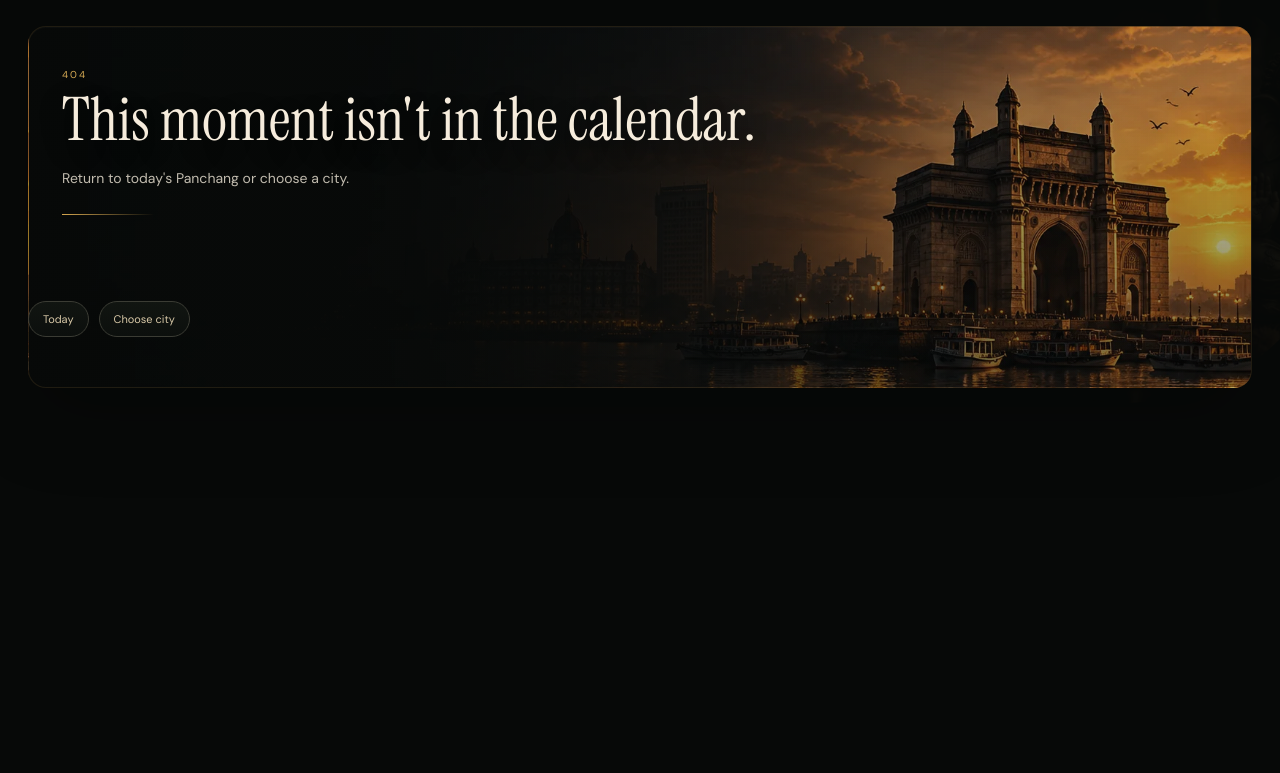
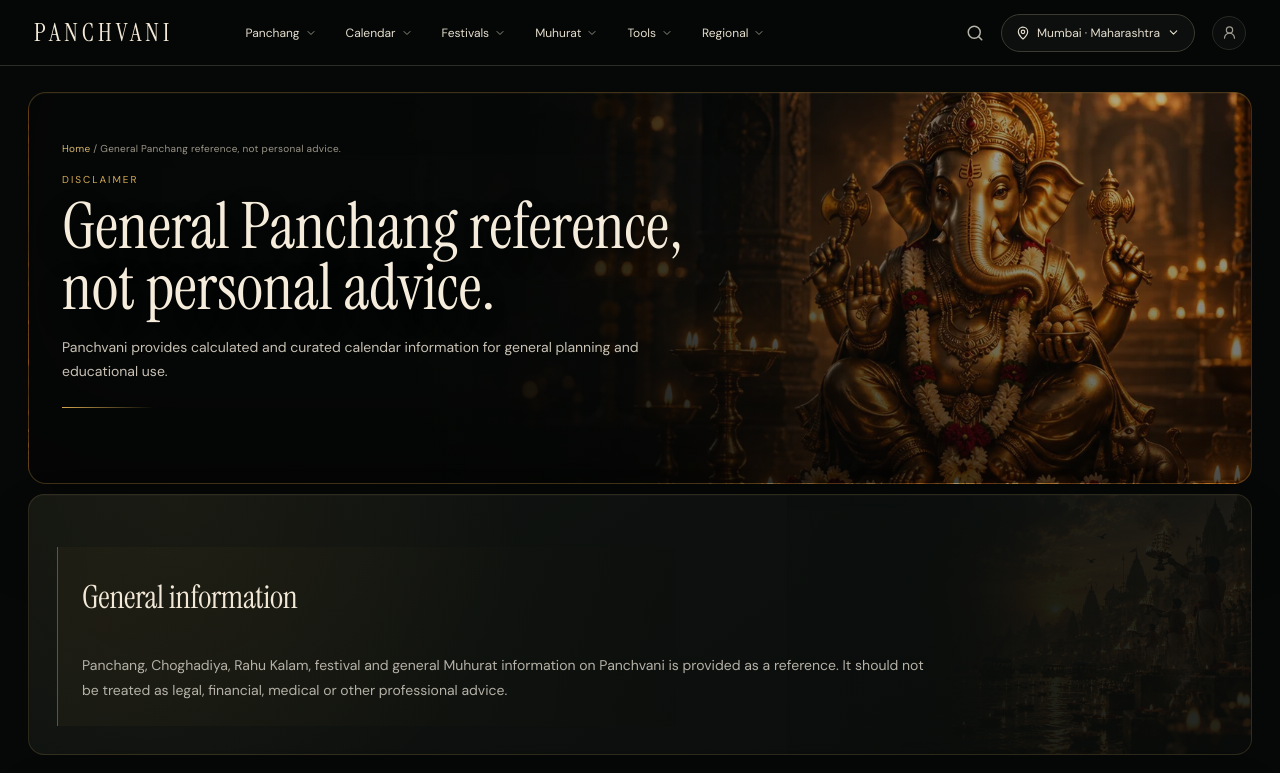
Before and after one commit to SviatF/chanag.xx, a Next.js app: page /disclaimer in a window 1280 px wide. Before the commit this address had no page. Shown: the top 773 px of the page. Built offline with nearby package versions, Linux system fonts and the light colour scheme.

Commit message:
Add Panchvani disclaimer page

```diff
--- /dev/null
+++ b/app/disclaimer/page.tsx
@@ -0,0 +1,20 @@
+import TrustPage from "@/components/TrustPage";
+
+export const metadata={
+  title:"Panchvani Disclaimer",
+  description:"Important limitations for Panchang, Muhurat, festival and astrology-related information on Panchvani."
+};
+
+export default function Page(){
+  return <TrustPage
+    kicker="DISCLAIMER"
+    title="General Panchang reference, not personal advice."
+    subtitle="Panchvani provides calculated and curated calendar information for general planning and educational use."
+    sections={[
+      {title:"General information",paragraphs:["Panchang, Choghadiya, Rahu Kalam, festival and general Muhurat information on Panchvani is provided as a reference. It should not be treated as legal, financial, medical or other professional advice."]},
+      {title:"Religious and astrological practice",paragraphs:["Ritual and astrological traditions can differ by region, lineage, sampradaya and practitioner. Personalized ceremony selection may require birth charts, exact birth data and tradition-specific rules that are outside a general city-and-date page."]},
+      {title:"Planning decisions",paragraphs:["Users remain responsible for decisions made from the information displayed on Panchvani. For significant rites or personalized astrology, confirm the relevant timing and convention with a qualified practitioner who follows the tradition appropriate to you."]},
+      {title:"Corrections and evolution",paragraphs:["Calculation methods, curated records and regional layers can be improved as additional validation becomes available. Panchvani documents its methodology and correction approach so material changes can be made transparently rather than hidden behind generic claims of accuracy."]}
+    ]}
+  />;
+}
```
